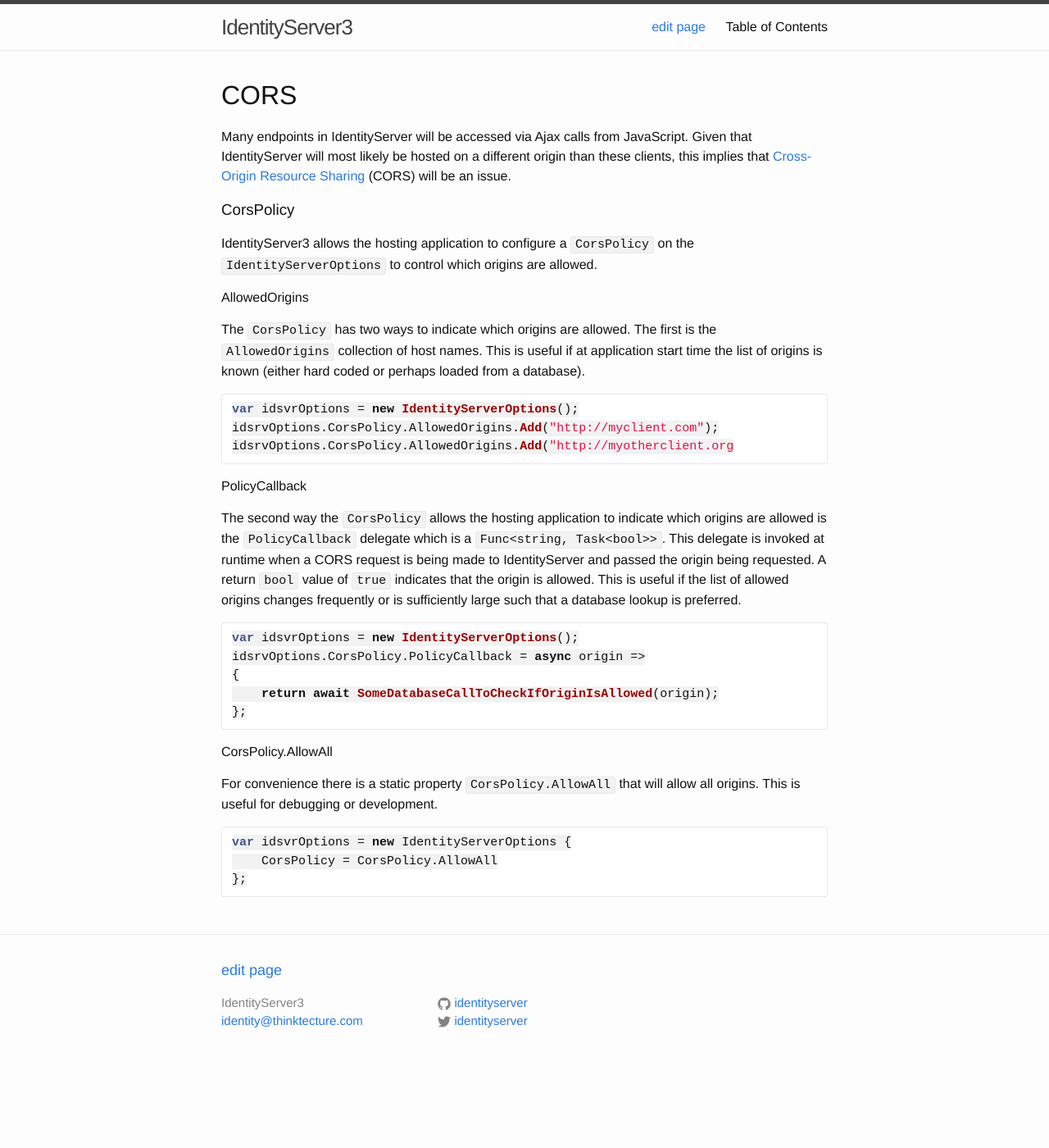
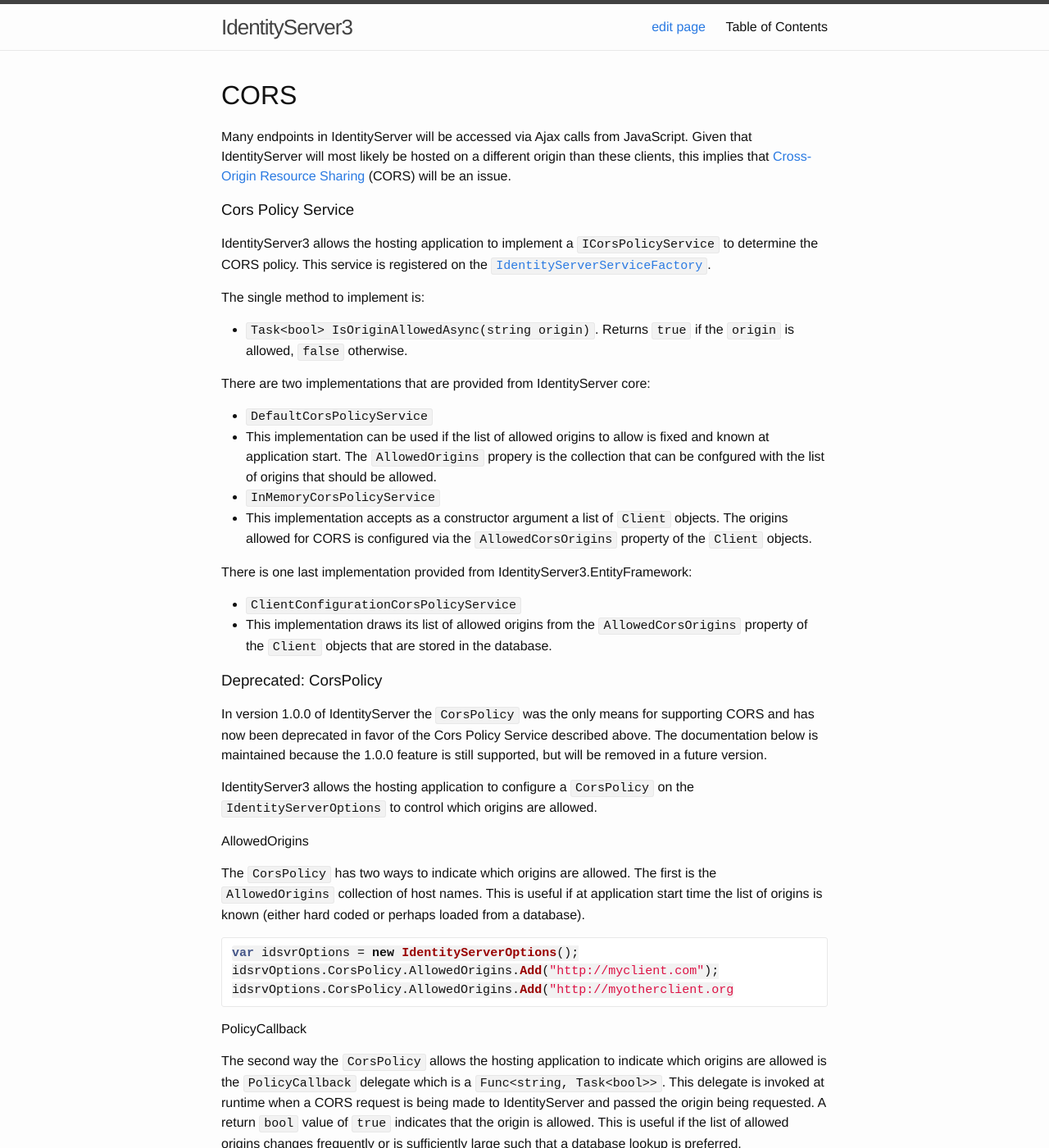
Before and after one commit to IdentityServer/Documentation, a Jekyll site: the page built from docs/configuration/cors.md, in a window 1280 px wide and 1400 px high. Shown: the whole window at 82% size. Built offline with Jekyll 4.4.1, drawn with Linux system fonts in a browser that asks for light colours; Markdown is read by kramdown in place of the engine named in the settings.

Commit message:
Update cors.md

```diff
--- a/docs/configuration/cors.md
+++ b/docs/configuration/cors.md
@@ -6,7 +6,26 @@
 
 Many endpoints in IdentityServer will be accessed via Ajax calls from JavaScript. Given that IdentityServer will most likely be hosted on a different origin than these clients, this implies that [Cross-Origin Resource Sharing](http://www.html5rocks.com/en/tutorials/cors/) (CORS) will be an issue.
 
-### CorsPolicy
+### Cors Policy Service
+
+IdentityServer3 allows the hosting application to implement a `ICorsPolicyService` to determine the CORS policy. This service is registered on the [`IdentityServerServiceFactory`](serviceFactory.html).
+
+The single method to implement is:
+ * `Task<bool> IsOriginAllowedAsync(string origin)`. Returns `true` if the `origin` is allowed, `false` otherwise.
+
+There are two implementations that are provided from IdentityServer core:
+ * `DefaultCorsPolicyService`
+  * This implementation can be used if the list of allowed origins to allow is fixed and known at application start. The `AllowedOrigins` propery is the collection that can be confgured with the list of origins that should be allowed.
+ * `InMemoryCorsPolicyService`
+  * This implementation accepts as a constructor argument a list of `Client` objects. The origins allowed for CORS  is configured via the `AllowedCorsOrigins` property of the `Client` objects.
+
+There is one last implementation provided from IdentityServer3.EntityFramework:
+ * `ClientConfigurationCorsPolicyService`
+  * This implementation draws its list of allowed origins from the `AllowedCorsOrigins` property of the `Client` objects that are stored in the database.
+
+### Deprecated: CorsPolicy
+
+In version 1.0.0 of IdentityServer the `CorsPolicy` was the only means for supporting CORS and has now been deprecated in favor of the Cors Policy Service described above. The documentation below is maintained because the 1.0.0 feature is still supported, but will be removed in a future version.
 
 IdentityServer3 allows the hosting application to configure a `CorsPolicy` on the `IdentityServerOptions` to control which origins are allowed.
 
```
